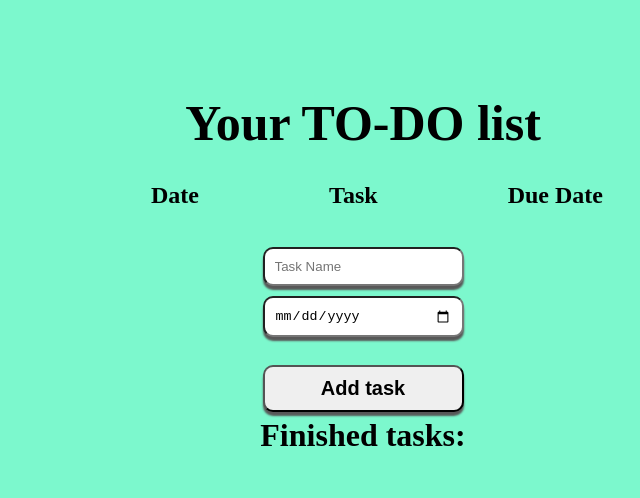
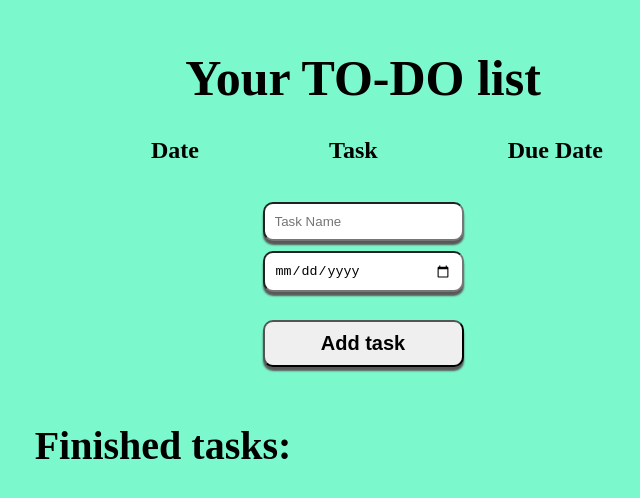
Before and after one commit to Eitan4lyakas/FirstReactProjects, a React (Vite) app: page / in a window 1280 px wide. Shown: the part 126-624 px from the top of the page, without its empty margins (277-917 px from the left). Built offline with nearby package versions, Linux system fonts and the light colour scheme.

Commit message:
styling the last list

```diff
--- a/src/ToDoList.jsx
+++ b/src/ToDoList.jsx
@@ -58,7 +58,7 @@ function ToDoList(){
                         <p className="details">{task.creationDate}</p>
                             <p className="details">{task.name}</p>
                             <p className="details">{task.dueDate}</p>
-                        <input
+                        <input className="check-box-status"
                             type="checkbox"
                             onChange={() => handleRemoveTask(index)}
                         />
@@ -72,7 +72,7 @@ function ToDoList(){
                 <button onClick={handleAddTask}>Add task</button>
             </div>
             <div className="finished-tasks">
-                <h1>Finished tasks:</h1>
+                <h1 className="title">Finished tasks:</h1>
                 <ul className="Finished-list">
                     {finishedTasksList.map((finishedTask, index) => (
                         <li key={index}>
--- a/src/index.css
+++ b/src/index.css
@@ -179,3 +179,26 @@ body {
   transform: translateY(5px);
   box-shadow: 0px 1px 2px rgb(88, 88, 88);
 }
+
+.ToDo-list-container .list .check-box-status{
+    appearance: none;
+    -webkit-appearance: none;
+    display: flex;
+    padding: 3px;
+    border: 5px solid green;
+    border-radius: 50px;
+}
+
+.ToDo-list-container .list .check-box-status:hover{
+  background-color: green;
+}
+
+.ToDo-list-container .finished-tasks{
+  margin-right: 500px;
+  margin-top: 50px;
+}
+
+.ToDo-list-container .finished-tasks .title{
+  font-size: 40px;
+  margin-left: 100px;
+}
```
